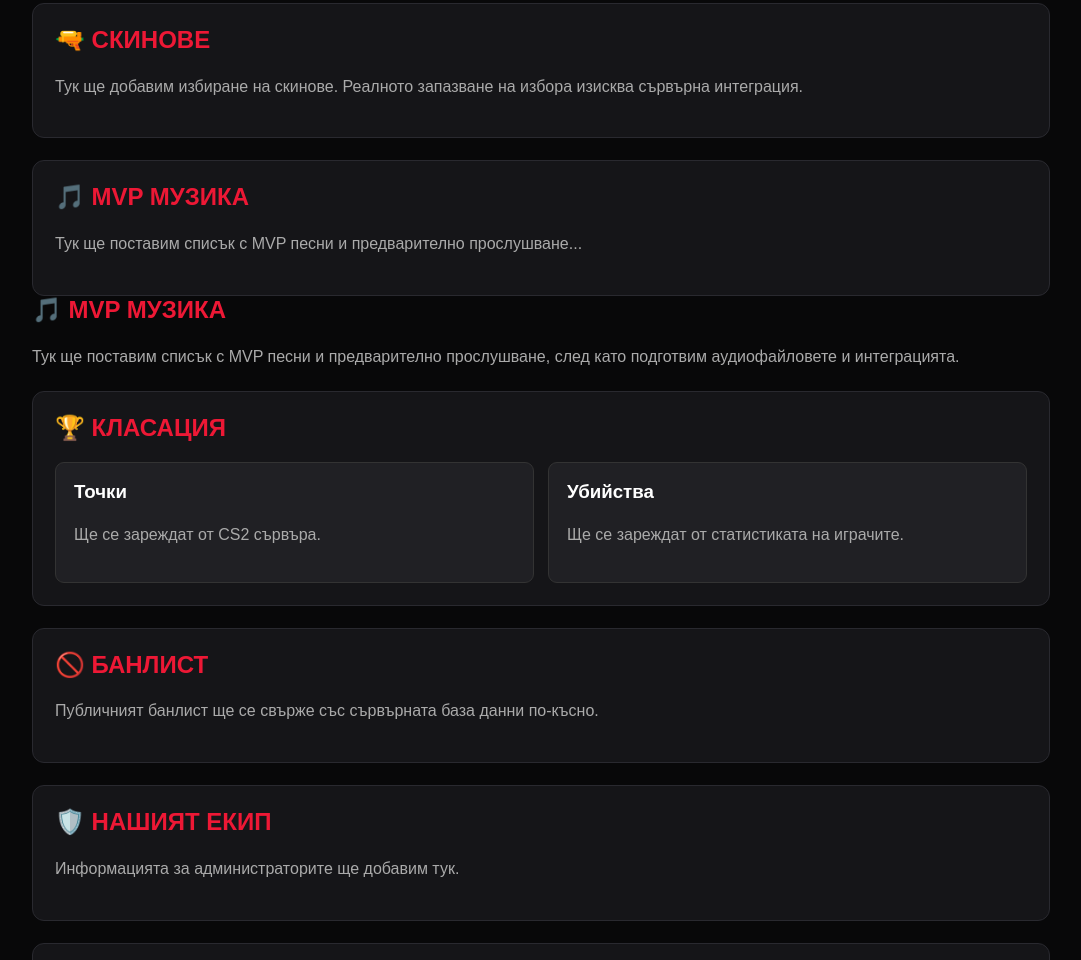
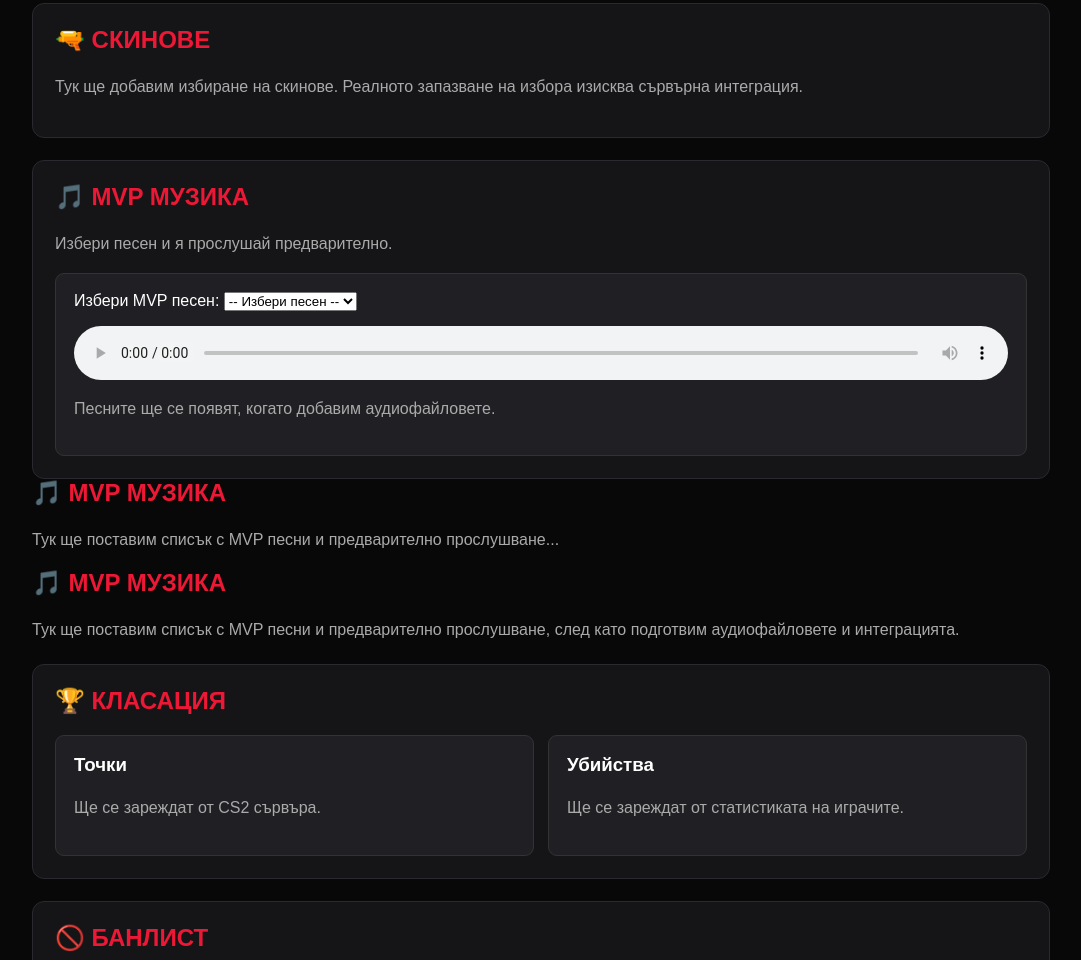
Before and after one commit to berkhddhkushakli/newmahals-cs2, a website: page index.html in a window 1280 px wide. Shown: the part 1065-2025 px from the top of the page, without its empty margins (99-1180 px from the left). Drawn offline with Linux system fonts and the light colour scheme; no server answers.

Commit message:
Update index.html

```diff
--- a/index.html
+++ b/index.html
@@ -88,7 +88,27 @@ footer{text-align:center;padding:28px 16px;color:#888;border-top:1px solid #2929
     <p class="muted">Тук ще добавим избиране на скинове. Реалното запазване на избора изисква сървърна интеграция.</p>
   </section>
 
-  <section id="mvp">
+
+<section id="mvp">
+  <h2>🎵 <span class="accent">MVP МУЗИКА</span></h2>
+  <p class="muted">Избери песен и я прослушай предварително.</p>
+
+  <div class="card">
+    <label for="mvpSong">Избери MVP песен:</label>
+    <select id="mvpSong">
+      <option value="">-- Избери песен --</option>
+    </select>
+
+    <audio id="mvpPlayer" controls preload="none" style="width:100%;margin-top:15px">
+      Браузърът ти не поддържа аудио.
+    </audio>
+
+    <p id="mvpMessage" class="muted">
+      Песните ще се появят, когато добавим аудиофайловете.
+    </p>
+  </div>
+</section>
+
   <h2>🎵 <span class="accent">MVP МУЗИКА</span></h2>
   <p class="muted">Тук ще поставим списък с MVP песни и предварително прослушване...</p>
 </section>
```
